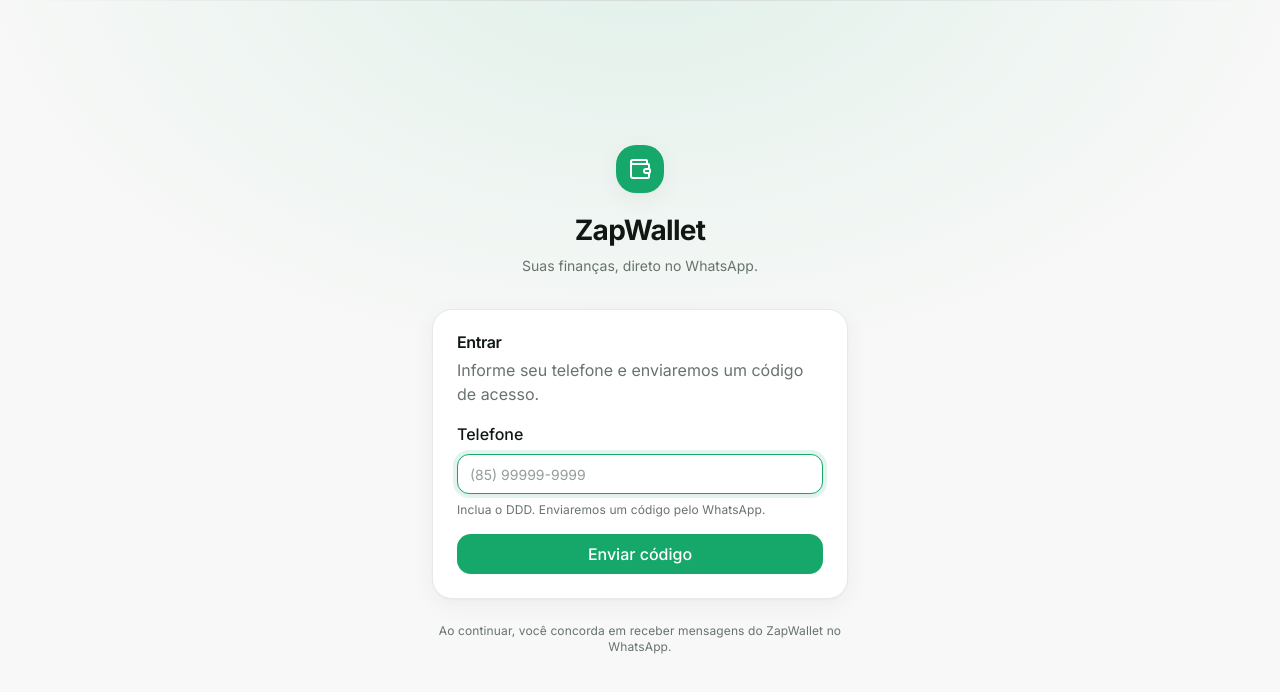
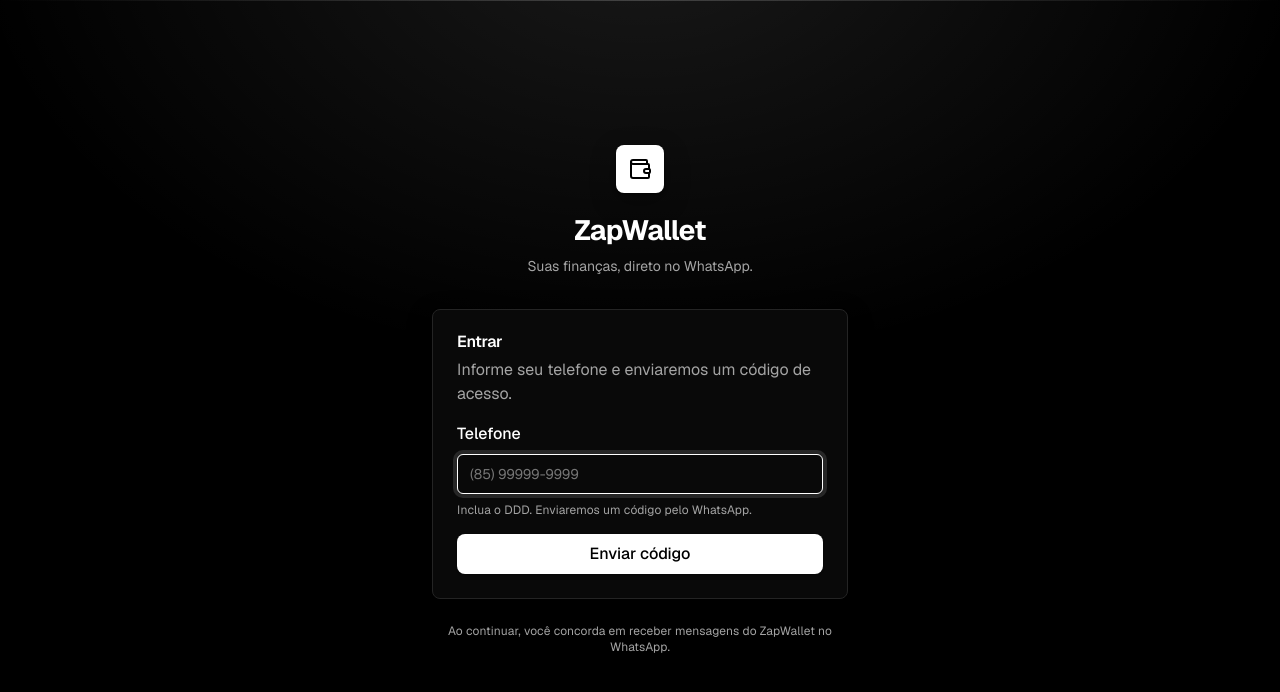
Before and after one commit to ryanasafebusiness/financeiro, a React (Vite) app in the folder web/: page /login in a window 1280 px wide. Shown: the top 692 px of the page. Built offline with nearby package versions, Linux system fonts and the light colour scheme; no server answers.

Commit message:
Apply Vercel theme to finance app

```diff
--- a/web/index.html
+++ b/web/index.html
@@ -4,12 +4,12 @@
     <meta charset="UTF-8" />
     <link rel="icon" type="image/svg+xml" href="/favicon.svg" />
     <meta name="viewport" content="width=device-width, initial-scale=1.0, viewport-fit=cover" />
-    <meta name="theme-color" content="#F7F8F7" />
+    <meta name="theme-color" content="#000000" />
     <title>ZapWallet</title>
     <link rel="preconnect" href="https://fonts.googleapis.com" />
     <link rel="preconnect" href="https://fonts.gstatic.com" crossorigin />
     <link
-      href="https://fonts.googleapis.com/css2?family=Inter:opsz,wght@14..32,400;14..32,500;14..32,600;14..32,700&display=swap"
+      href="https://fonts.googleapis.com/css2?family=Geist:wght@400;500;600;700&family=Geist+Mono:wght@400;500;600;700&display=swap"
       rel="stylesheet"
     />
   </head>
--- a/web/src/components/dashboard/MetricCard.tsx
+++ b/web/src/components/dashboard/MetricCard.tsx
@@ -38,10 +38,10 @@
 
   const stroke =
     tone === "positive"
-      ? "hsl(var(--positive))"
+      ? "var(--positive)"
       : tone === "negative"
-        ? "hsl(var(--negative))"
-        : "hsl(var(--primary))";
+        ? "var(--negative)"
+        : "var(--primary)";
 
   const deltaGood = delta === null ? null : higherIsBetter ? delta >= 0 : delta <= 0;
   const DeltaIcon = delta === null ? Minus : delta >= 0 ? ArrowUpRight : ArrowDownRight;
--- a/web/src/components/layout/Sidebar.tsx
+++ b/web/src/components/layout/Sidebar.tsx
@@ -42,8 +42,7 @@
 }
 
 /**
- * Sidebar minimalista (referência: apps premium de macOS).
- * Item ativo = fundo verde muito claro + ícone verde + texto escuro.
+ * Sidebar minimalista com contraste monocromático do tema Vercel.
  */
 export function Sidebar({
   collapsed,
--- a/web/src/components/ui/sparkline.tsx
+++ b/web/src/components/ui/sparkline.tsx
@@ -7,7 +7,7 @@
  */
 export function Sparkline({
   data,
-  stroke = "hsl(var(--primary))",
+  stroke = "var(--primary)",
   className,
   height = 44,
   strokeWidth = 1.75,
--- a/web/src/index.css
+++ b/web/src/index.css
@@ -2,74 +2,69 @@
 @tailwind components;
 @tailwind utilities;
 
-/* ------------------------------------------------------------------
-   ZapWallet — Design System
-   Tokens globais. Nenhuma cor deve ser hardcoded nos componentes:
-   sempre usar as classes do Tailwind mapeadas para estes tokens.
-   Cores em triplet HSL para o Tailwind aplicar /alpha (ex.: bg-primary/10).
-   ------------------------------------------------------------------ */
+/* Tema Vercel por Serafim (21st.dev), adaptado aos tokens do ZapWallet. */
 
 @layer base {
   :root {
     /* ── Superfícies ── */
-    --background: 120 7% 97%;          /* #F7F8F7 */
-    --surface: 0 0% 100%;              /* #FFFFFF */
-    --surface-secondary: 150 14% 97%;
-    --card: 0 0% 100%;
-    --card-foreground: 146 17% 8%;
-    --popover: 0 0% 100%;
-    --popover-foreground: 146 17% 8%;
+    --background: oklch(0.99 0 0);
+    --surface: oklch(0.99 0 0);
+    --surface-secondary: oklch(0.97 0 0);
+    --card: oklch(1 0 0);
+    --card-foreground: oklch(0 0 0);
+    --popover: oklch(0.99 0 0);
+    --popover-foreground: oklch(0 0 0);
 
     /* ── Texto ── */
-    --foreground: 146 17% 8%;          /* #111814 */
-    --muted: 150 12% 96%;
-    --muted-foreground: 145 5% 43%;    /* #68746D */
+    --foreground: oklch(0 0 0);
+    --muted: oklch(0.97 0 0);
+    --muted-foreground: oklch(0.44 0 0);
 
     /* ── Marca ── */
-    --primary: 155 77% 37%;            /* #16A66A */
-    --primary-hover: 156 76% 30%;      /* #128557 */
-    --primary-foreground: 0 0% 100%;
-    --primary-soft: 150 50% 95%;       /* #EAF8F1 */
+    --primary: oklch(0 0 0);
+    --primary-hover: oklch(0.18 0 0);
+    --primary-foreground: oklch(1 0 0);
+    --primary-soft: oklch(0.94 0 0);
 
-    --secondary: 150 14% 96%;
-    --secondary-foreground: 146 17% 14%;
-    --accent: 150 50% 95%;
-    --accent-foreground: 156 76% 26%;
+    --secondary: oklch(0.94 0 0);
+    --secondary-foreground: oklch(0 0 0);
+    --accent: oklch(0.94 0 0);
+    --accent-foreground: oklch(0 0 0);
 
     /* ── Semânticas ── */
-    --positive: 155 72% 33%;
-    --negative: 358 55% 52%;           /* vermelho elegante, pouco saturado */
-    --warning: 33 82% 46%;
-    --info: 214 70% 50%;
-    --destructive: 358 55% 52%;
-    --destructive-foreground: 0 0% 100%;
+    --positive: oklch(0.58 0.16 154);
+    --negative: oklch(0.63 0.19 23.03);
+    --warning: oklch(0.72 0.16 75.35);
+    --info: oklch(0.55 0.22 264.53);
+    --destructive: oklch(0.63 0.19 23.03);
+    --destructive-foreground: oklch(1 0 0);
 
     /* ── Traços ── */
-    --border: 150 6% 91%;              /* ~rgba(17,24,20,.08) sobre branco */
-    --border-strong: 150 7% 85%;
-    --input: 150 6% 89%;
-    --ring: 155 77% 37%;
+    --border: oklch(0.92 0 0);
+    --border-strong: oklch(0.82 0 0);
+    --input: oklch(0.94 0 0);
+    --ring: oklch(0 0 0);
 
     /* ── Dataviz (categorias) ── */
-    --chart-1: 155 66% 40%;
-    --chart-2: 200 72% 47%;
-    --chart-3: 38 88% 55%;
-    --chart-4: 265 58% 62%;
-    --chart-5: 176 62% 40%;
-    --chart-6: 12 78% 62%;
-    --chart-7: 226 62% 62%;
-    --chart-8: 84 52% 45%;
+    --chart-1: oklch(0.81 0.17 75.35);
+    --chart-2: oklch(0.55 0.22 264.53);
+    --chart-3: oklch(0.72 0 0);
+    --chart-4: oklch(0.92 0 0);
+    --chart-5: oklch(0.56 0 0);
+    --chart-6: oklch(0.63 0.19 23.03);
+    --chart-7: oklch(0.64 0.15 290);
+    --chart-8: oklch(0.62 0.14 154);
 
     /* ── Raios ── */
-    --radius: 0.875rem;                /* 14px — base de inputs/botões */
-    --radius-card: 1.25rem;            /* 20px — cards grandes */
+    --radius: 0.5rem;
+    --radius-card: 0.5rem;
     --radius-pill: 999px;
 
     /* ── Sombras (extremamente sutis) ── */
-    --shadow-xs: 0 1px 2px rgba(17, 24, 20, 0.03);
-    --shadow-sm: 0 1px 2px rgba(17, 24, 20, 0.03), 0 4px 14px rgba(17, 24, 20, 0.03);
-    --shadow-md: 0 1px 2px rgba(17, 24, 20, 0.03), 0 6px 24px rgba(17, 24, 20, 0.05);
-    --shadow-lg: 0 2px 4px rgba(17, 24, 20, 0.03), 0 16px 48px -12px rgba(17, 24, 20, 0.14);
+    --shadow-xs: 0 1px 2px rgb(0 0 0 / 0.12);
+    --shadow-sm: 0 1px 2px rgb(0 0 0 / 0.18);
+    --shadow-md: 0 1px 2px rgb(0 0 0 / 0.18), 0 8px 24px rgb(0 0 0 / 0.08);
+    --shadow-lg: 0 1px 2px rgb(0 0 0 / 0.18), 0 18px 48px rgb(0 0 0 / 0.14);
 
     /* ── Movimento ── */
     --duration-fast: 150ms;
@@ -84,53 +79,53 @@
   }
 
   .dark {
-    --background: 155 12% 6%;
-    --surface: 155 10% 9%;
-    --surface-secondary: 155 9% 12%;
-    --card: 155 10% 9%;
-    --card-foreground: 150 10% 94%;
-    --popover: 155 10% 10%;
-    --popover-foreground: 150 10% 94%;
+    --background: oklch(0 0 0);
+    --surface: oklch(0.18 0 0);
+    --surface-secondary: oklch(0.18 0 0);
+    --card: oklch(0.14 0 0);
+    --card-foreground: oklch(1 0 0);
+    --popover: oklch(0.18 0 0);
+    --popover-foreground: oklch(1 0 0);
 
-    --foreground: 150 10% 94%;
-    --muted: 155 8% 15%;
-    --muted-foreground: 150 6% 62%;
+    --foreground: oklch(1 0 0);
+    --muted: oklch(0.23 0 0);
+    --muted-foreground: oklch(0.72 0 0);
 
-    --primary: 155 62% 45%;
-    --primary-hover: 155 62% 52%;
-    --primary-foreground: 155 30% 6%;
-    --primary-soft: 155 30% 14%;
+    --primary: oklch(1 0 0);
+    --primary-hover: oklch(0.85 0 0);
+    --primary-foreground: oklch(0 0 0);
+    --primary-soft: oklch(0.23 0 0);
 
-    --secondary: 155 8% 15%;
-    --secondary-foreground: 150 10% 94%;
-    --accent: 155 26% 16%;
-    --accent-foreground: 155 55% 72%;
+    --secondary: oklch(0.25 0 0);
+    --secondary-foreground: oklch(1 0 0);
+    --accent: oklch(0.32 0 0);
+    --accent-foreground: oklch(1 0 0);
 
-    --positive: 155 58% 50%;
-    --negative: 358 62% 62%;
-    --warning: 38 78% 56%;
-    --info: 210 72% 62%;
-    --destructive: 358 62% 58%;
-    --destructive-foreground: 0 0% 100%;
+    --positive: oklch(0.72 0.17 154);
+    --negative: oklch(0.69 0.20 23.91);
+    --warning: oklch(0.81 0.17 75.35);
+    --info: oklch(0.58 0.21 260.84);
+    --destructive: oklch(0.69 0.20 23.91);
+    --destructive-foreground: oklch(0 0 0);
 
-    --border: 155 8% 18%;
-    --border-strong: 155 8% 24%;
-    --input: 155 8% 20%;
-    --ring: 155 62% 45%;
+    --border: oklch(0.26 0 0);
+    --border-strong: oklch(0.38 0 0);
+    --input: oklch(0.32 0 0);
+    --ring: oklch(0.72 0 0);
 
-    --chart-1: 155 58% 50%;
-    --chart-2: 200 66% 58%;
-    --chart-3: 38 80% 60%;
-    --chart-4: 265 55% 70%;
-    --chart-5: 176 55% 50%;
-    --chart-6: 12 70% 66%;
-    --chart-7: 226 58% 68%;
-    --chart-8: 84 45% 55%;
+    --chart-1: oklch(0.81 0.17 75.35);
+    --chart-2: oklch(0.58 0.21 260.84);
+    --chart-3: oklch(0.56 0 0);
+    --chart-4: oklch(0.44 0 0);
+    --chart-5: oklch(0.92 0 0);
+    --chart-6: oklch(0.69 0.20 23.91);
+    --chart-7: oklch(0.66 0.16 290);
+    --chart-8: oklch(0.72 0.17 154);
 
-    --shadow-xs: 0 1px 2px rgba(0, 0, 0, 0.24);
-    --shadow-sm: 0 1px 2px rgba(0, 0, 0, 0.28), 0 4px 14px rgba(0, 0, 0, 0.2);
-    --shadow-md: 0 1px 2px rgba(0, 0, 0, 0.3), 0 6px 24px rgba(0, 0, 0, 0.28);
-    --shadow-lg: 0 2px 4px rgba(0, 0, 0, 0.3), 0 16px 48px -12px rgba(0, 0, 0, 0.55);
+    --shadow-xs: 0 1px 2px rgb(0 0 0 / 0.4);
+    --shadow-sm: 0 1px 2px rgb(0 0 0 / 0.5);
+    --shadow-md: 0 1px 2px rgb(0 0 0 / 0.5), 0 8px 24px rgb(0 0 0 / 0.35);
+    --shadow-lg: 0 1px 2px rgb(0 0 0 / 0.5), 0 18px 48px rgb(0 0 0 / 0.5);
   }
 
   * {
@@ -143,6 +138,7 @@
 
   body {
     @apply bg-background text-foreground antialiased;
+    font-family: "Geist", -apple-system, BlinkMacSystemFont, "Segoe UI", sans-serif;
     font-feature-settings: "rlig" 1, "calt" 1, "ss01" 1;
     text-rendering: optimizeLegibility;
   }
@@ -167,7 +163,7 @@
   }
 
   ::selection {
-    background-color: hsl(var(--primary) / 0.18);
+    background-color: color-mix(in oklch, var(--primary) 18%, transparent);
   }
 
   /* Scrollbar discreta, estilo macOS. */
@@ -176,13 +172,13 @@
     height: 10px;
   }
   ::-webkit-scrollbar-thumb {
-    background-color: hsl(var(--foreground) / 0.14);
+    background-color: color-mix(in oklch, var(--foreground) 14%, transparent);
     border: 3px solid transparent;
     background-clip: content-box;
     border-radius: 999px;
   }
   ::-webkit-scrollbar-thumb:hover {
-    background-color: hsl(var(--foreground) / 0.24);
+    background-color: color-mix(in oklch, var(--foreground) 24%, transparent);
   }
   ::-webkit-scrollbar-track {
     background: transparent;
--- a/web/src/main.tsx
+++ b/web/src/main.tsx
@@ -6,6 +6,11 @@
 import App from "./App";
 import { AuthProvider } from "./hooks/useAuth";
 import "./index.css";
+
+// O tema Vercel referenciado é apresentado em dark mode; mantemos essa
+// aparência desde o primeiro paint, sem o clarão do tema claro.
+document.documentElement.classList.add("dark");
+document.documentElement.style.colorScheme = "dark";
 
 const queryClient = new QueryClient({
   defaultOptions: {
--- a/web/src/pages/Login.tsx
+++ b/web/src/pages/Login.tsx
@@ -108,7 +108,7 @@
       {/* Spotlight sutil ao fundo — profundidade sem ruído. */}
       <div
         aria-hidden
-        className="pointer-events-none absolute inset-0 [background:radial-gradient(60rem_40rem_at_50%_-10%,hsl(var(--primary)/0.10),transparent_70%)]"
+        className="pointer-events-none absolute inset-0 [background:radial-gradient(60rem_40rem_at_50%_-10%,color-mix(in_oklch,var(--primary)_10%,transparent),transparent_70%)]"
       />
       <div
         aria-hidden
--- a/web/src/pages/NotFound.tsx
+++ b/web/src/pages/NotFound.tsx
@@ -7,7 +7,7 @@
     <div className="relative flex min-h-screen flex-col items-center justify-center gap-5 px-4 text-center">
       <div
         aria-hidden
-        className="pointer-events-none absolute inset-0 [background:radial-gradient(50rem_32rem_at_50%_0%,hsl(var(--primary)/0.08),transparent_70%)]"
+        className="pointer-events-none absolute inset-0 [background:radial-gradient(50rem_32rem_at_50%_0%,color-mix(in_oklch,var(--primary)_8%,transparent),transparent_70%)]"
       />
       <div className="relative flex flex-col items-center gap-5 animate-fade-up">
         <span className="flex h-12 w-12 items-center justify-center rounded-card bg-muted text-muted-foreground">
```
Also changed, not shown: web/src/components/dashboard/CashflowChart.tsx (+12 -12 lines), web/src/components/dashboard/CategoryDonut.tsx (+8 -8 lines), web/src/pages/Relatorios.tsx (+10 -10 lines), web/tailwind.config.ts (+3 -4 lines).
